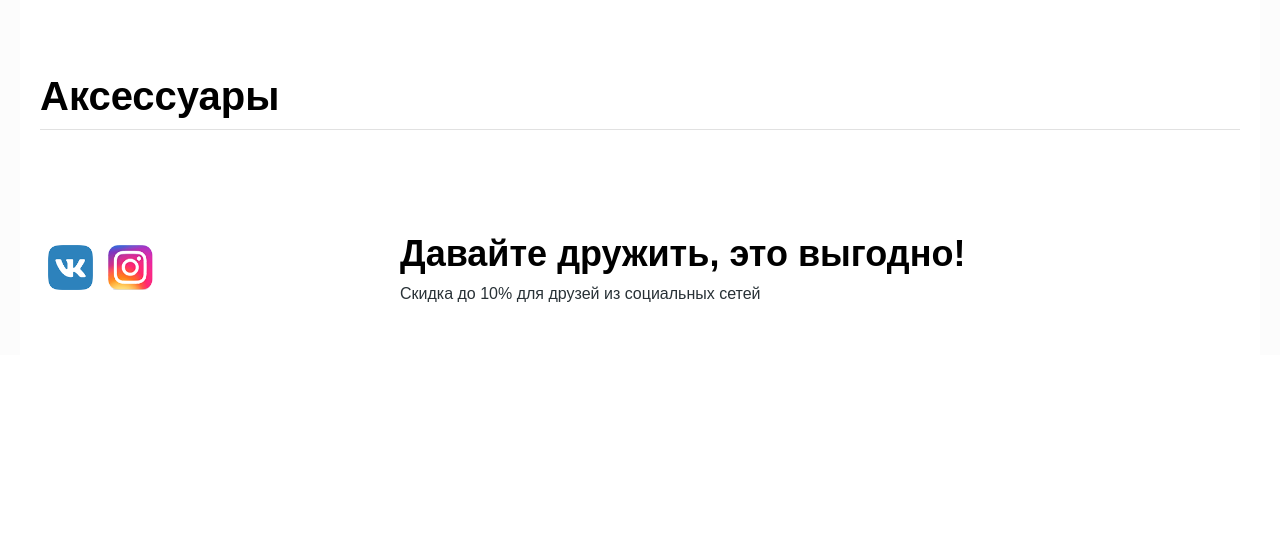
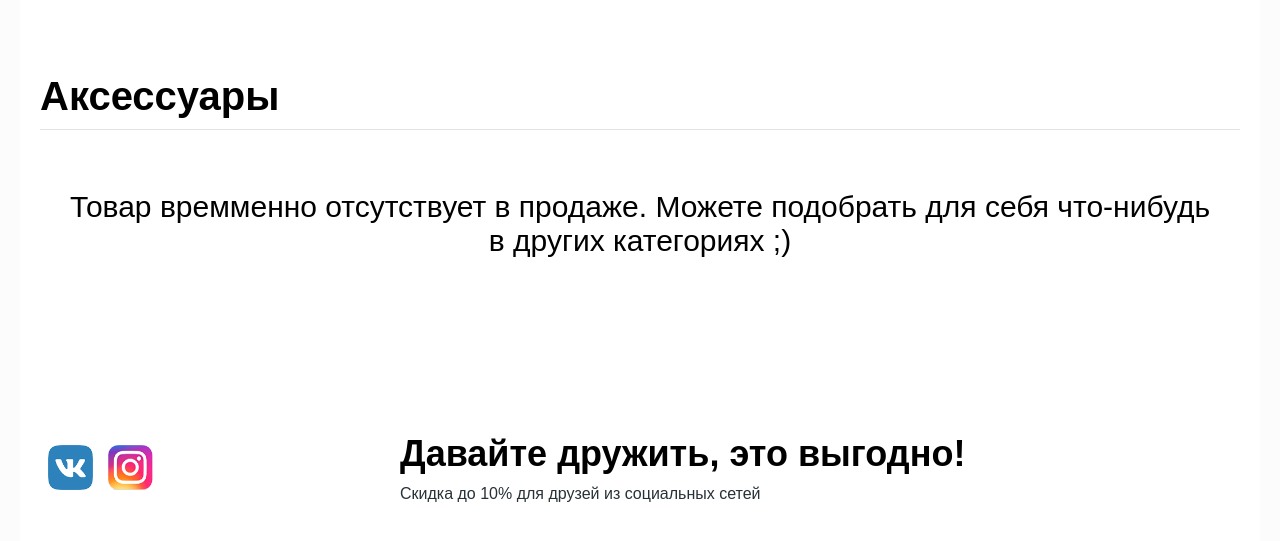
Before and after one commit to vakolesnikov/elcor, a React app: page /#/products/accessory in a window 1280 px wide. Shown: the part 223-764 px from the top of the page. Built offline with nearby package versions, Linux system fonts and the light colour scheme; a web font is replaced by a local one.

Commit message:
fix no result

```diff
--- a/src/components/Products/index.css
+++ b/src/components/Products/index.css
@@ -188,6 +188,7 @@
     text-align: center;
     outline: none;
     width: 80px;
+    cursor: pointer;
 }
 
 .selected-option-param {
@@ -310,6 +311,13 @@
     font-size: 40px;
 }
 
+.no-product {
+    min-height: 20vh;
+    padding: 20px;
+    font-size: 30px;
+    text-align: center;
+}
+
 @media (max-width: 940px) {
     .product-title {
         font-size: 25px;
@@ -340,4 +348,8 @@
     .service-item {
         font-size: 12px;
     }
+
+    .no-product {
+        font-size: 20px;
+    }
 }
--- a/src/components/Products/index.js
+++ b/src/components/Products/index.js
@@ -252,7 +252,8 @@ export class Products extends React.Component {
             <div className={styles['product-container']}>
                 <h2 className={styles['product-title']}>{pageTitles[currentProductId]}</h2>
                 <div className={styles['product-list']}>
-                    {selectedProduct.map((product, index) => {
+                    {selectedProduct.length ? (
+                        selectedProduct.map((product, index) => {
                             return (
                                 <ProductItem
                                     {...product}
@@ -260,7 +261,13 @@ export class Products extends React.Component {
                                     handleClick={() => this.setState({ currentProduct: product })}
                                 />
                             );
-                    })}
+                        })
+                    ) : (
+                        <div className={styles['no-product']}>
+                            Товар времменно отсутствует в продаже. Можете подобрать для себя
+                            что-нибудь в других категориях ;)
+                        </div>
+                    )}
                 </div>
                 {currentProduct.name && this.renderCard()}
             </div>
```
Lines whose indentation alone changed are shown as unchanged.
